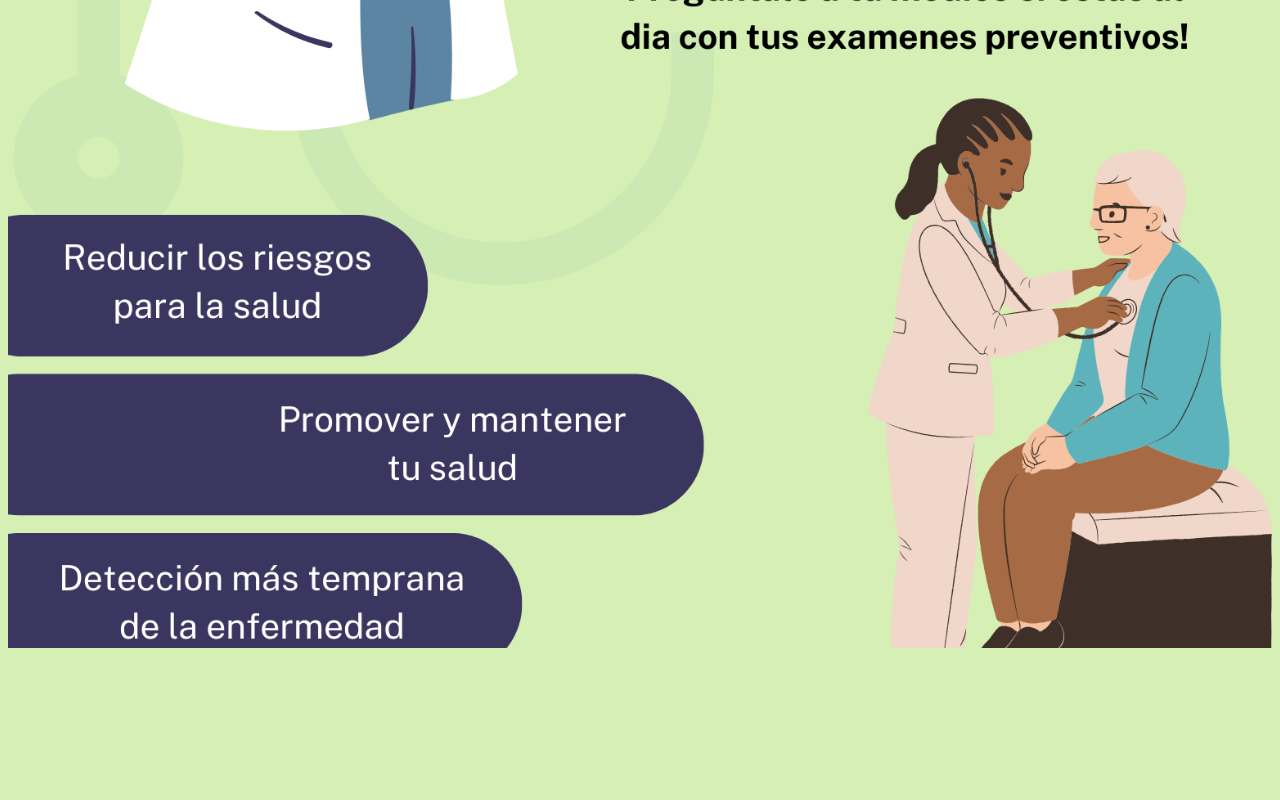
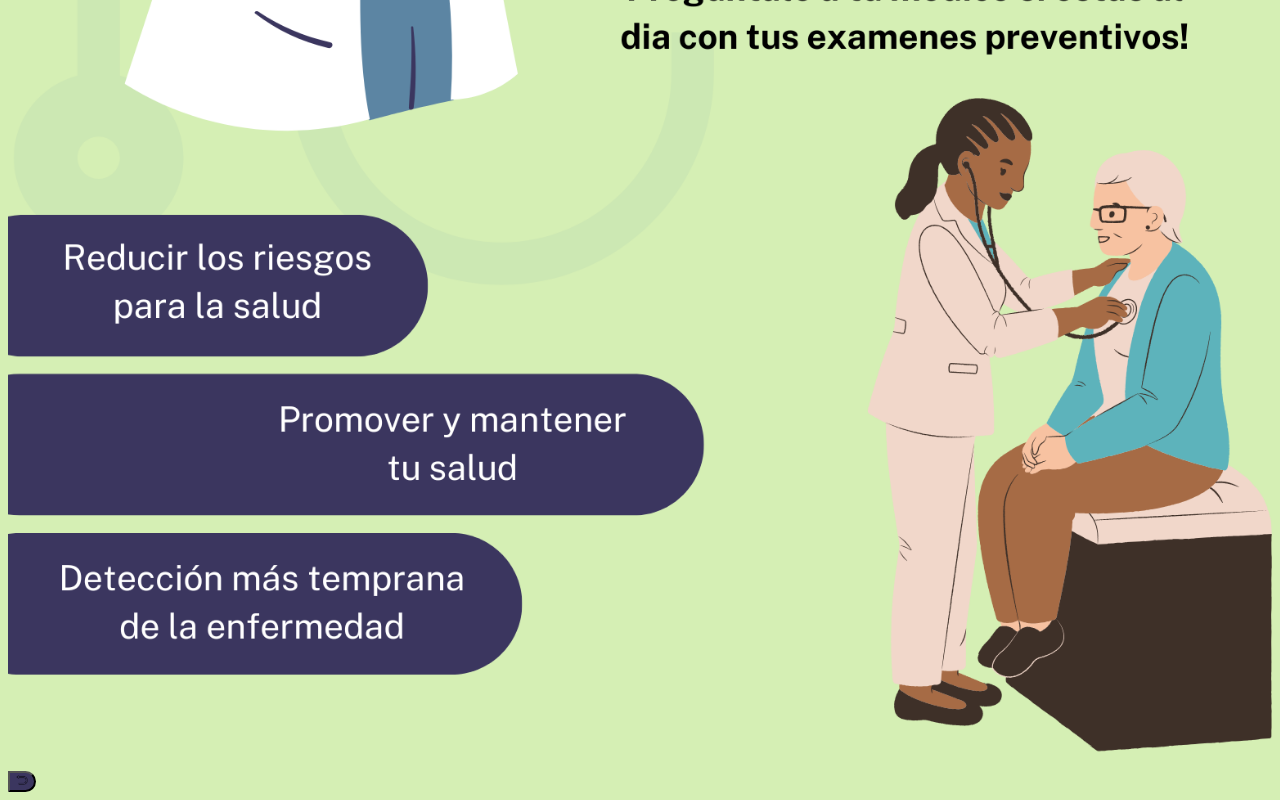
Before and after one commit to connelljack/preventive-screening, a plain HTML site: page posters/spanish.html in a window 1280 px wide. Shown: the part 877-1677 px from the top of the page. Drawn offline with Linux system fonts and the light colour scheme.

Commit message:
return icons

```diff
--- a/posters/spanish.html
+++ b/posters/spanish.html
@@ -15,7 +15,7 @@
             border-top-right-radius: 16px;
             border-bottom-right-radius: 16px;
         ">
-            <img src="../icons/return.png" style="width: 12px; padding: 0;" alt="">
+            <img src="../icons/returnh.png" style="width: 12px; padding: 0;" alt="">
         </button>
     </a>
 </body>
```
Also changed, not shown: posters/arabic.html (+1 -1 lines), posters/chinese.html (+1 -1 lines), posters/haitian-creole.html (+1 -1 lines), posters/portugese.html (+1 -1 lines), icons/return.png (deleted), icons/returnh.png (added).
